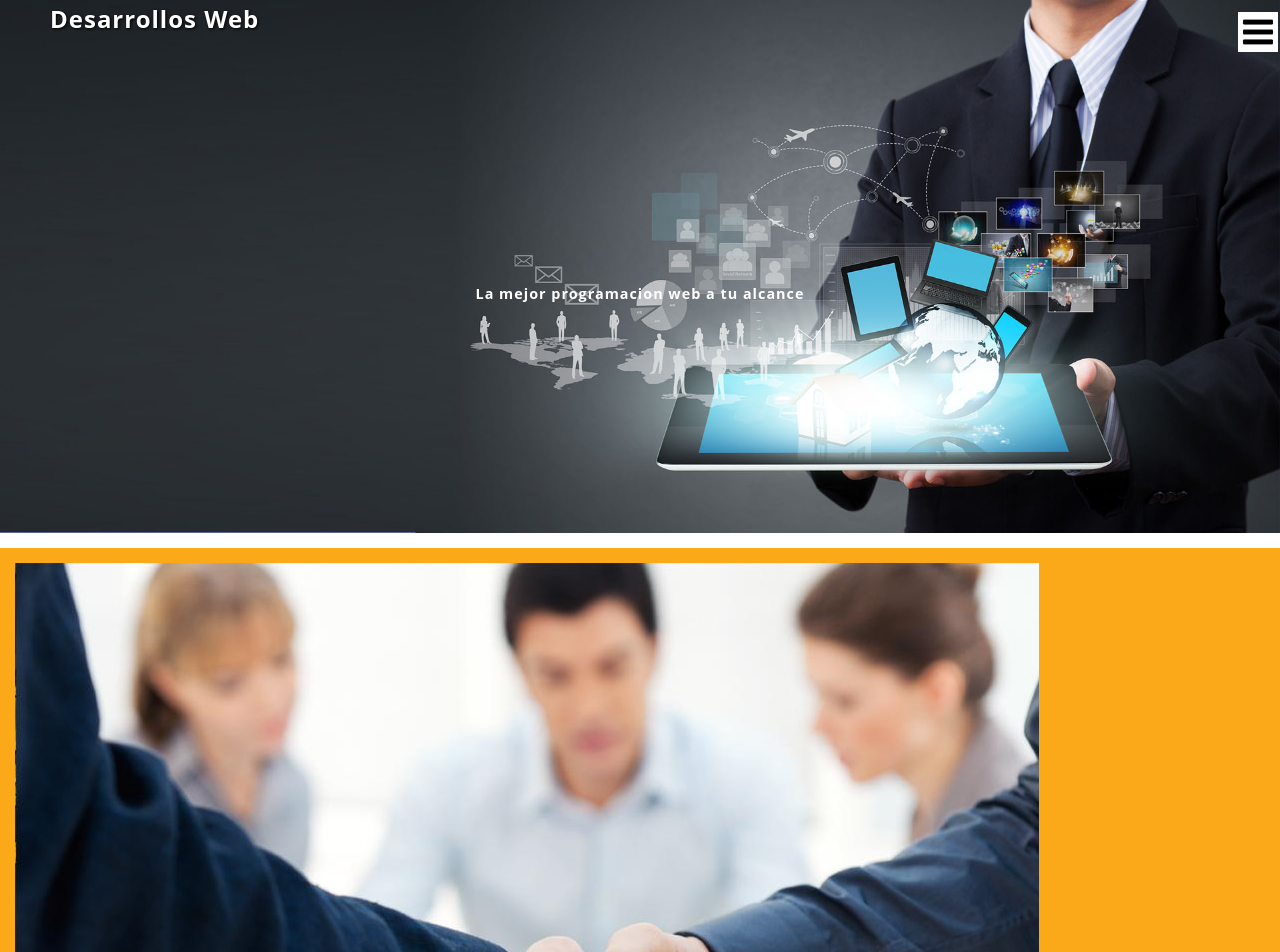
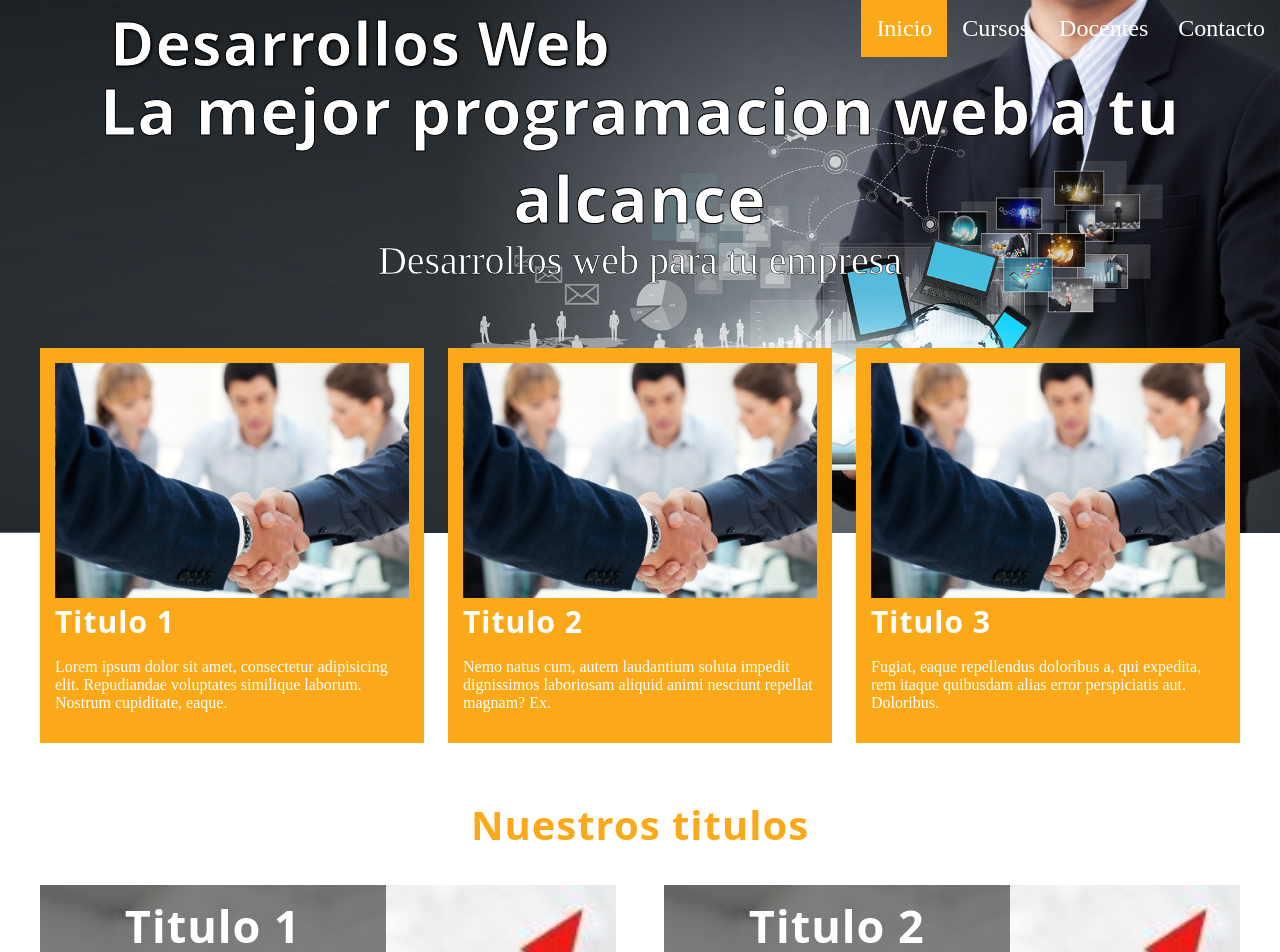
Before and after one commit to pacoraton/prueba_res, a plain HTML site: page index.html in a window 1280 px wide. Shown: the top 952 px of the page. Drawn offline with Linux system fonts and the light colour scheme.

Commit message:
Se agregaron los medias queries para hacer responsive el sitio web

```diff
--- a/css/estilos.css
+++ b/css/estilos.css
@@ -24,7 +24,10 @@ body{
 
 
 
-
+.contenedor {
+	margin: auto;
+	width: 99%;
+}
 
 /*Estilos del header*/
 
@@ -41,17 +44,24 @@ height: 40px;
 
 }
 .logo{
+
 	display: inline-block;
 	text-shadow: 1px 1px 3px black;
+
 
 }
 .logo, .icon-menu {
   margin: 2px;
   color: white;
-  font-size: 1.5em;
-  margin-left: 50px;
+  font-size: 1.3em;
+  margin-left: 70px;
+ -webkit-text-fill-color: white;
+-webkit-text-stroke: 1px black;
 }
-
+.banner_titulo{
+	-webkit-text-fill-color: white;
+-webkit-text-stroke: .7px black;
+}
 .icon-menu{
 display: block;
 width: 40px;
@@ -182,7 +192,9 @@ margin-bottom: 30px;
 	height: 100%;
 	padding: 5px;
 }
-
+.cursos__img{
+	width: 100%;
+}
 .cursos__titulos{
  font-size: 30px;
  margin: 5px 0;
@@ -211,3 +223,163 @@ border-radius: 20%;
 margin: 5px;
 
 }
+
+/*------------Estilos responsive--------------------------*/
+
+@media (min-width: 480px) {
+
+
+	.icon-menu{
+     	margin-top: -45px;
+     }
+	.logo{
+		margin-left: 120px;
+		font-size: 40px;
+	}
+
+	.banner_titulo{
+		font-size: 25px;
+		margin: 5px 0;
+		-webkit-text-fill-color: white;
+		-webkit-text-stroke: 1px black;
+	}
+	.banner_txt{
+		display: block;
+		font-size: 30px;
+		margin:7px;
+		-webkit-text-fill-color: white;
+		-webkit-text-stroke: 0.5px black;
+	}
+
+	.info, .cursos{
+		display:flex;
+		justify-content: space-between;
+		margin-top:-30px;
+	}
+
+	.info__columna{
+		width: 32%
+	}
+
+	.info__titulo{
+		font-size: 30px;
+		margin:3px 0;
+	}
+
+	.cursos{
+   flex-wrap: wrap;
+   margin-top: 0;
+
+	}
+	.section__titulo{
+		width: 100%;
+	}
+
+	.cursos_columna{
+		width: 48%;
+	}
+
+  .footer .social img{
+margin:0 10px;
+
+}
+
+
+@media(min-width: 768px){
+     .icon-menu{
+     	margin-top: -70px;
+     }
+	.logo{
+		font-size: 60px;
+		margin-left:70px
+	}
+
+	.banner_titulo{
+		font-size: 50px;
+	}
+	.banner_txt{
+		font-size: 40px;
+	}
+
+	.cursos__titulos{
+		font-size: 40px;
+	}
+
+}
+@media(min-width: 1024px){
+   .contenedor{
+   	width: 1000px;
+   }
+
+   .logo{
+   	text-align: center;
+   }
+	.nav{
+		position: static;
+		width: auto;
+	}
+	.menu{
+		display: flex;
+		position: absolute;
+		top: 0px;
+		right: 0px;
+	}
+
+	.icon-menu{
+		display: none;
+	}
+	.menu__link{
+		background: none;
+		font-size: 1.5em;
+	}
+
+
+.banner_titulo{
+	margin-top: -70px;
+	font-size: 65px;
+}
+.select{
+	color: #fff;
+	background:#FBA919;
+}
+.banner_txt{
+	margin-top:-10px;
+}
+.cursos_titulo{
+	font-size: 50px;
+}
+}
+@media(min-width: 1280px){
+
+	.contenedor{
+		width: 1200px;
+	}
+
+   .banner .contenedor{
+	top:40%;
+
+   }
+   .info{
+   	margin-top: -200px;
+
+   }
+   .section__titulo{
+   	font-size: 40px;
+   }
+   .cursos__titulos{
+   	font-size: 45px;
+   	text-align: center;
+   }
+   .cursos__txt{
+   	font-size: 20px;
+   	text-align: justify;
+   	padding: 5px;
+   }
+   .footer .social img{
+   	width:45px;
+	margin:0 30px;
+
+}
+}
+
+}
--- a/index.html
+++ b/index.html
@@ -15,10 +15,10 @@
 
 				<nav class="nav" id="nav">
 					<ul class="menu">
-					   <li class="menu__item"><a class="menu__link select" href="">Inicio</a></li>
-					   <li class="menu__item"><a class="menu__link" href="">Cursos</a></li>
-					   <li class="menu__item"><a class="menu__link" href="">Docentes</a></li>
-					   <li class="menu__item"><a class="menu__link" href="">Contacto</a></li>
+					   <li class="menu__item"><a class="menu__link select" href="index.html">Inicio</a></li>
+					   <li class="menu__item"><a class="menu__link" href="#">Cursos</a></li>
+					   <li class="menu__item"><a class="menu__link" href="#">Docentes</a></li>
+					   <li class="menu__item"><a class="menu__link" href="#">Contacto</a></li>
 		        	</ul>
 				</nav>
 		</div>
@@ -42,12 +42,12 @@
    				</article>
    				<article class="info__columna">
    					<img src="img/img1.jpg" alt="" class="info__img">
-   					<h2 class="info__itulo">Titulo 2</h2>
+   					<h2 class="info__titulo">Titulo 2</h2>
    					<p class="info__txt">Nemo natus cum, autem laudantium soluta impedit dignissimos laboriosam aliquid animi nesciunt repellat magnam? Ex.</p>
    				</article>
    				<article class="info__columna">
    					<img src="img/img1.jpg" alt="" class="info__img">
-   					<h2 class="info__itulo">Titulo 3</h2>
+   					<h2 class="info__titulo">Titulo 3</h2>
    					<p class="info__txt">Fugiat, eaque repellendus doloribus a, qui expedita, rem itaque quibusdam alias error perspiciatis aut. Doloribus.</p>
    				</article>
    			</section>
@@ -58,7 +58,7 @@
    				<div class="cursos_columna">
    					<img src="img/img2.jpg" alt="" class="cursos__img" >
    					<div class="cursos__descripcion">
-   						<h3 class="cursos__titulos">titulo 1</h3>
+   						<h3 class="cursos__titulos">Titulo 1</h3>
    						<p class="cursos__txt">Lorem ipsum dolor sit amet, consectetur adipisicing elit. Ullam, amet?</p>
    					</div>
    				</div>
@@ -72,7 +72,7 @@
    				<div class="cursos_columna">
    					<img src="img/img2.jpg" alt="" class="cursos__img">
    					<div class="cursos__descripcion">
-   						<h3 class="cursos__titulos">titulo3</h3>
+   						<h3 class="cursos__titulos">Titulo 3</h3>
    						<p class="cursos__txt">Aliquam minus quod earum debitis voluptatum molestiae repellat itaque quos?</p>
    					</div>
    				</div>
```
